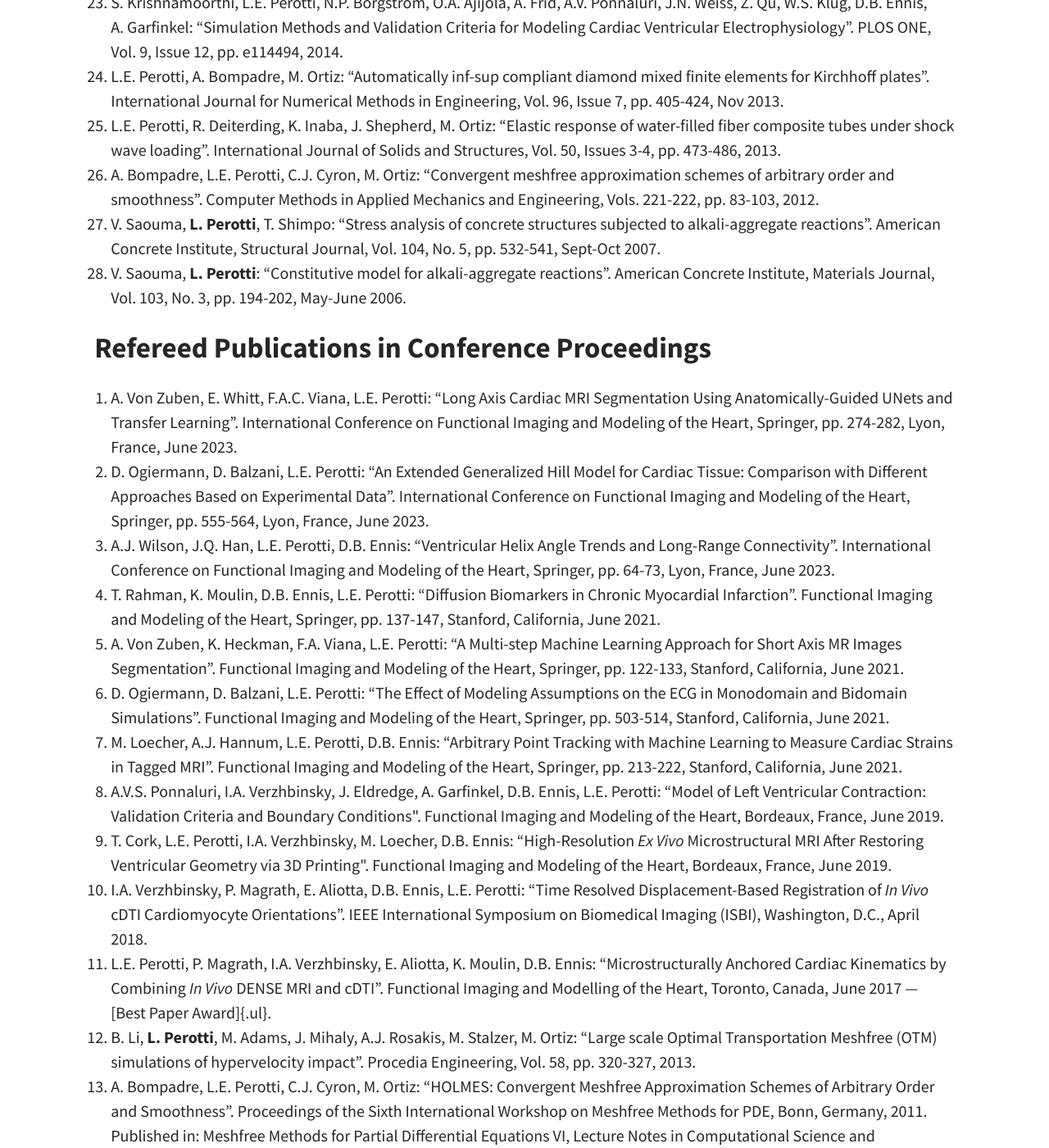
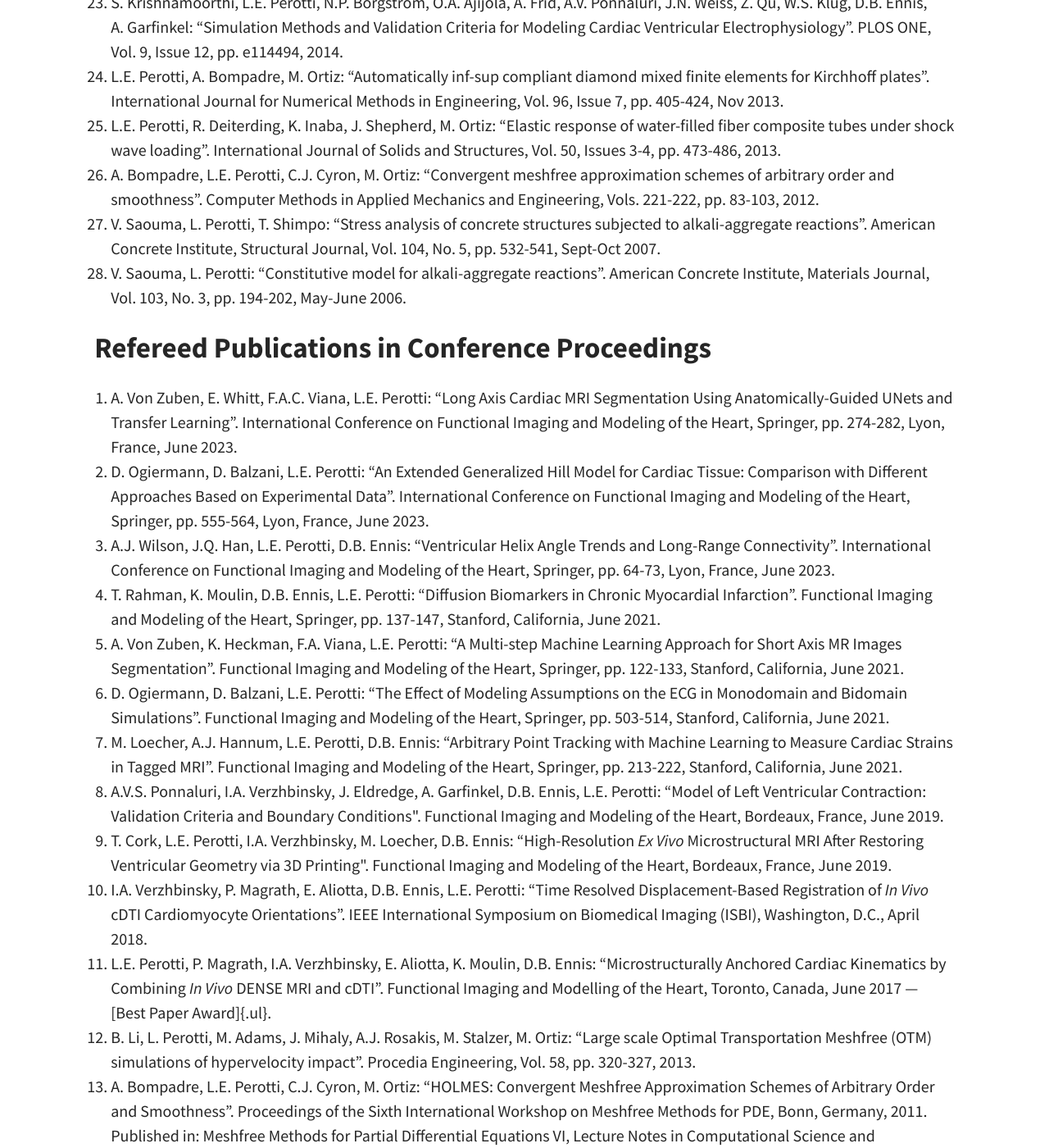
Before and after one commit to CBL-UCF/CBL-UCF.github.io, a Jekyll site: the page built from pages/Publications.md, in a window 1280 px wide and 1400 px high, scrolled down 1977 px. Shown: the whole window at 82% size. Built offline with Jekyll 4.4.1, drawn with Linux system fonts in a browser that asks for light colours; a script that is not in the unit is left out; some of the changed text lies outside the part shown.

```diff
--- a/pages/Publications.md
+++ b/pages/Publications.md
@@ -143,12 +143,12 @@ feature-img: "assets/img/publication.jpg"
     Computer Methods in Applied Mechanics and Engineering, Vols.
     221-222, pp. 83-103, 2012.
 
-27. V. Saouma, **L. Perotti**, T. Shimpo: "Stress analysis of concrete
+27. V. Saouma, L. Perotti, T. Shimpo: "Stress analysis of concrete
     structures subjected to alkali-aggregate reactions". American
     Concrete Institute, Structural Journal, Vol. 104, No. 5, pp.
     532-541, Sept-Oct 2007.
 
-28. V. Saouma, **L. Perotti**: "Constitutive model for alkali-aggregate
+28. V. Saouma, L. Perotti: "Constitutive model for alkali-aggregate
     reactions". American Concrete Institute, Materials Journal, Vol.
     103, No. 3, pp. 194-202, May-June 2006.
 
@@ -217,7 +217,7 @@ feature-img: "assets/img/publication.jpg"
     Modelling of the Heart, Toronto, Canada, June 2017 --- [Best Paper
     Award]{.ul}.
 
-12. B. Li, **L. Perotti**, M. Adams, J. Mihaly, A.J. Rosakis,
+12. B. Li, L. Perotti, M. Adams, J. Mihaly, A.J. Rosakis,
     M. Stalzer, M. Ortiz: "Large scale Optimal Transportation Meshfree
     (OTM) simulations of hypervelocity impact". Procedia Engineering,
     Vol. 58, pp. 320-327, 2013.
@@ -231,7 +231,7 @@ feature-img: "assets/img/publication.jpg"
     111-126, M. Griebel and M.A. Schweitzer editors, Springer-Verlag
     Berlin Heidelberg 2013.
 
-14. **L. Perotti**, T. El Sayed, R. Deiterding, M. Ortiz: "Response of
+14. L. Perotti, T. El Sayed, R. Deiterding, M. Ortiz: "Response of
     fiber reinforced sandwich structures subjected to explosive
     loading". 9th International Conference on Sandwich Structures (ICSS
     9), Pasadena, California, June 2010.
```
